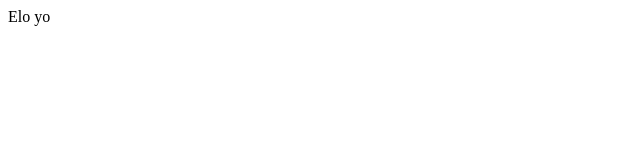
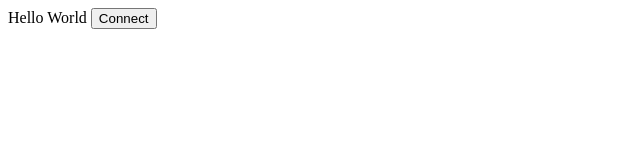
Before and after one commit to OziOcb/Hardhat-FundMe-fcc-frontend, a plain HTML site: page index.html in a window 1280 px wide. Shown: the whole page, without its empty margins (0-640 px from the left). Drawn offline with Linux system fonts and the light colour scheme.

```diff
--- a/index.html
+++ b/index.html
@@ -6,7 +6,22 @@
 </head>
 
 <body>
-  Elo yo
+  Hello World
+
+  <script>
+    // Sprawdzam czy wtyczka Metamask jest zainstalowana w przegladarce
+    async function connect() {
+      if (typeof window.ethereum !== "undefined") {
+        // Wysylam request o polaczenie z dostepnymi kontami w Metamasku
+        await window.ethereum.request({ method: 'eth_requestAccounts' });
+        document.getElementById("connectButton").innerHTML = "Connected!"
+      } else {
+        document.getElementById("connectButton").innerHTML = "Please Install Metamask!"
+      }
+    }
+  </script>
+
+  <button id="connectButton" onclick="connect()"> Connect </button>
 </body>
 
 </html>
```
